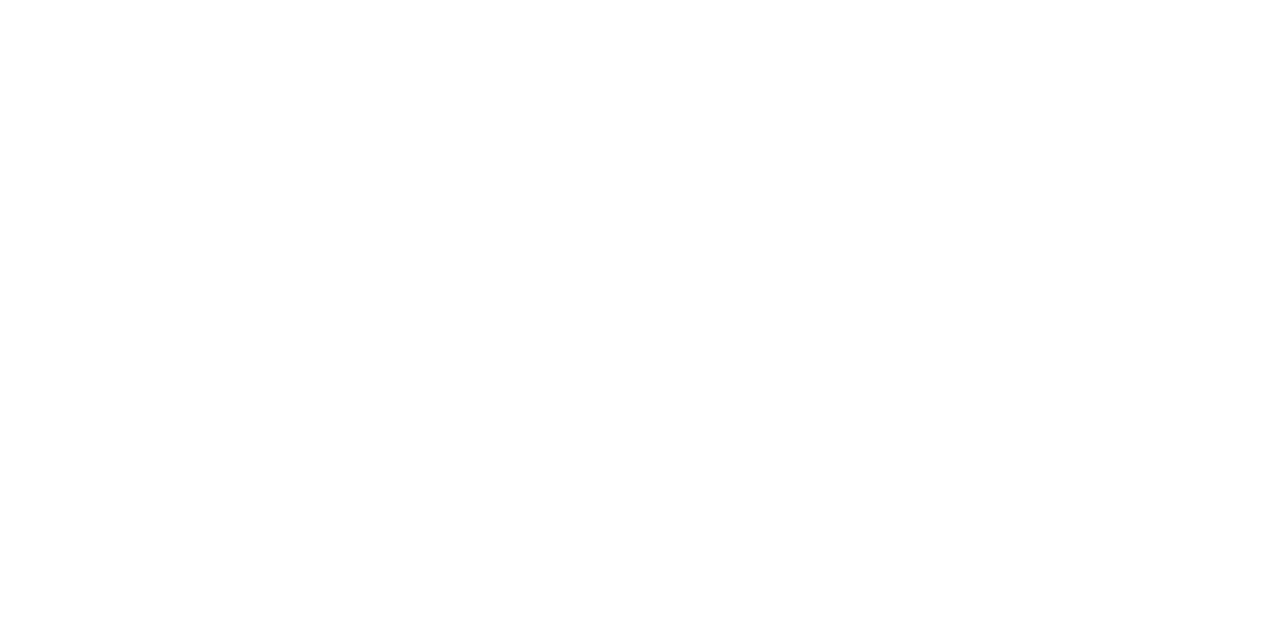
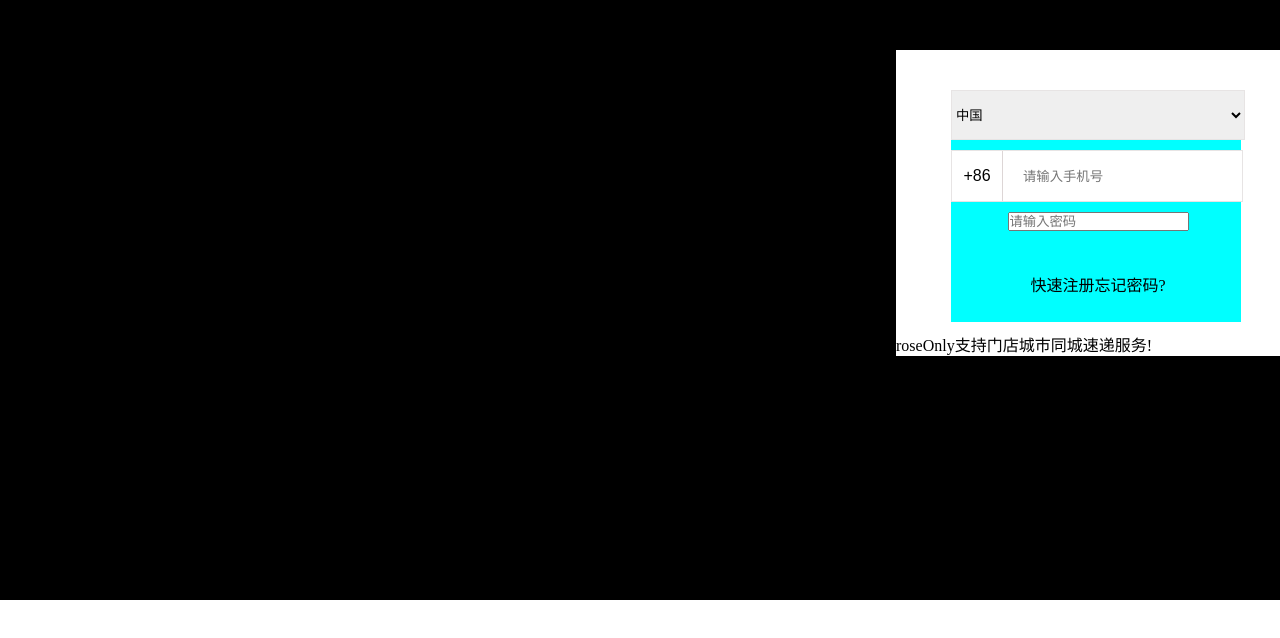
Before and after one commit to AmbitionJs/roseOnly, a Vue app: page /login in a window 1280 px wide. Shown: the top 638 px of the page. Built offline with nearby package versions, Linux system fonts and the light colour scheme.

Commit message:
初步创建了登录和注册结构，和路由，基本页面样式

```diff
--- a/src/App.vue
+++ b/src/App.vue
@@ -5,5 +5,4 @@
 </template>
 
 <style>
-
 </style>
--- /dev/null
+++ b/src/Cssset/basecss.css
@@ -0,0 +1,20 @@
+*{
+    margin: 0;
+    padding: 0;
+}
+ul li {
+    list-style: none;
+}
+a{
+    text-decoration: none;
+}
+/* 清除浮动 */
+.clear::before,
+.clear::after{
+    display: table;
+    content:''
+}
+.clear::after{
+    clear: both;
+}
+/* 盒子模型设置 */
--- /dev/null
+++ b/src/components/wyj/LoginForm.vue
@@ -0,0 +1,133 @@
+<template>
+    <div class="loginForm">
+        <form >
+            <!-- 这个国家选项 -->
+            <select name="country" id="country">
+                <option value="韩国">韩国</option>
+                <option value="中国" selected ='selected'>中国</option>
+                <option value="澳大利亚">澳大利亚</option>
+                <option value="加拿大">加拿大</option>
+                <option value="马来西亚">马来西亚</option>
+                <option value="美国">美国</option>
+                <option value="日本">日本</option>
+                <option value="英国">英国</option>
+                <option value="澳大利亚">澳大利亚</option>
+                <option value="中国澳门">中国澳门</option>
+                <option value="中国台湾">中国台湾</option>
+                <option value="中国香港">中国香港</option>
+            </select>
+            <!-- 输入手机号 -->
+            <div class="tele-number clear" ref="borderChang">
+                <div class="text-left">
+                    <button type="button" id="beforetel">+86</button>
+                </div>
+                <div class="tele-input">
+                    <input type="text" placeholder="请输入手机号" @focus="telFocus" @blur ="telBlur">
+                </div>
+            </div>
+            <!-- 验证手机号 -->
+            <p class="telText"></p>
+            <!-- 输入密码 -->
+            <div class="pass">
+                <input type="password" placeholder="请输入密码">
+            </div>
+            <!-- 验证密码 -->
+            <p class="passText"></p>
+            <!-- 快速注册和忘记密码 -->
+            <div class="forget">
+                <span class="quick-regester" >快速注册</span>
+                <span class="pass-forget">忘记密码?</span>
+            </div>
+        </form>
+        <!-- 支持同城配送 -->
+        <div class="distribution">
+            <p>roseOnly支持门店城市同城速递服务!</p>
+        </div>
+    </div>
+</template>
+<script>
+export default {
+    name:'loginForm',
+    methods:{
+        // 这个是当获取输入手机号焦点的时候的效果
+        telFocus(){
+            console.log('获取焦点了')
+            this.$refs.borderChang.style.border = "3px solid #ddd6d6";
+        },
+        // 这个是当失去焦点的时候的效果
+        telBlur(){
+            this.$refs.borderChang.style.border = "1px solid #e7e4e4";
+        }
+    }
+}
+</script>
+<style>
+/* 登录框整体样式 */
+.loginForm{
+    width: 400px;
+    height: auto;
+    background-color: white;
+    position: relative;
+    left:70%;
+    top: 50px;
+    font-size: 16px;
+    padding-top: 40px;
+}
+/* form表单整体样式 */
+form{
+    width: 290px;
+    height: auto;
+    background-color: aqua;
+    text-align: center;
+    margin: auto;
+}
+/* input输入框整体样式 */
+#country,.tele-number,.pass,.forget{
+    width: 294px;
+    height: 50px;
+    margin-bottom: 10px;
+}
+/* select选框样式 */
+select{
+    outline: none;
+    border: 1px solid #e7e4e4;
+}
+/* 手机号和密码验证样式 */
+.telText,.passText{
+    font-size: 12px;
+    color: red;
+}
+/* +86和输入手机号样式 */
+#beforetel{
+    width: 100%;
+    height: 100%;
+    border: none;
+    font-size: 16px;
+    outline: none;
+    background-color: white;
+}
+.text-left{
+    float: left;
+    width: 50px;
+    height: 50px;
+    border-right: 1px solid rgb(221, 214, 214);
+}
+/* 输入手机号input 输入框样式 */
+.tele-number input {
+    width: 219px;
+    border:none;
+    padding-left: 20px;
+    height: 50px;
+    outline: none;
+}
+/* 输入手机号整体样式 */
+.tele-number{
+    width: 290px;
+    height: 50px;
+    border: 1px solid #e7e4e4;
+}
+.tele-input{
+    float: left;
+}
+/* 验证手机号整体的样式 */
+</style>
--- a/src/main.js
+++ b/src/main.js
@@ -8,6 +8,8 @@
 
 import ElementUI from 'element-ui';
 import 'element-ui/lib/theme-chalk/index.css';
+//引入基础css样式
+import "@/Cssset/basecss.css"
 
 Vue.use(ElementUI);
 
--- a/src/router.js
+++ b/src/router.js
@@ -17,6 +17,11 @@
       path: '/foot',
       name: 'foot',
       component: () => import('./views/csh/index.vue')
+    },
+    {// 王云杰
+      path: '/login',
+      name: 'login',
+      component: () => import('./views/wyj/Login.vue')
     }
   ]
 })
--- /dev/null
+++ b/src/views/wyj/Login.vue
@@ -0,0 +1,23 @@
+<template>
+    <div class="login">
+        <loginForm></loginForm>
+    </div>
+</template>
+<script>
+import loginForm from "@/components/wyj/LoginForm"
+export default {
+    name:'login',
+    components:{
+        loginForm
+    }
+}
+</script>
+<style>
+.login{
+    width: 100%;
+    height: 600px;
+    background-color:black;
+    position: absolute;
+}
+
+</style>
```
Also changed, not shown: src/components/wyj/test.vue (deleted), src/views/wyj/test.vue (deleted).
